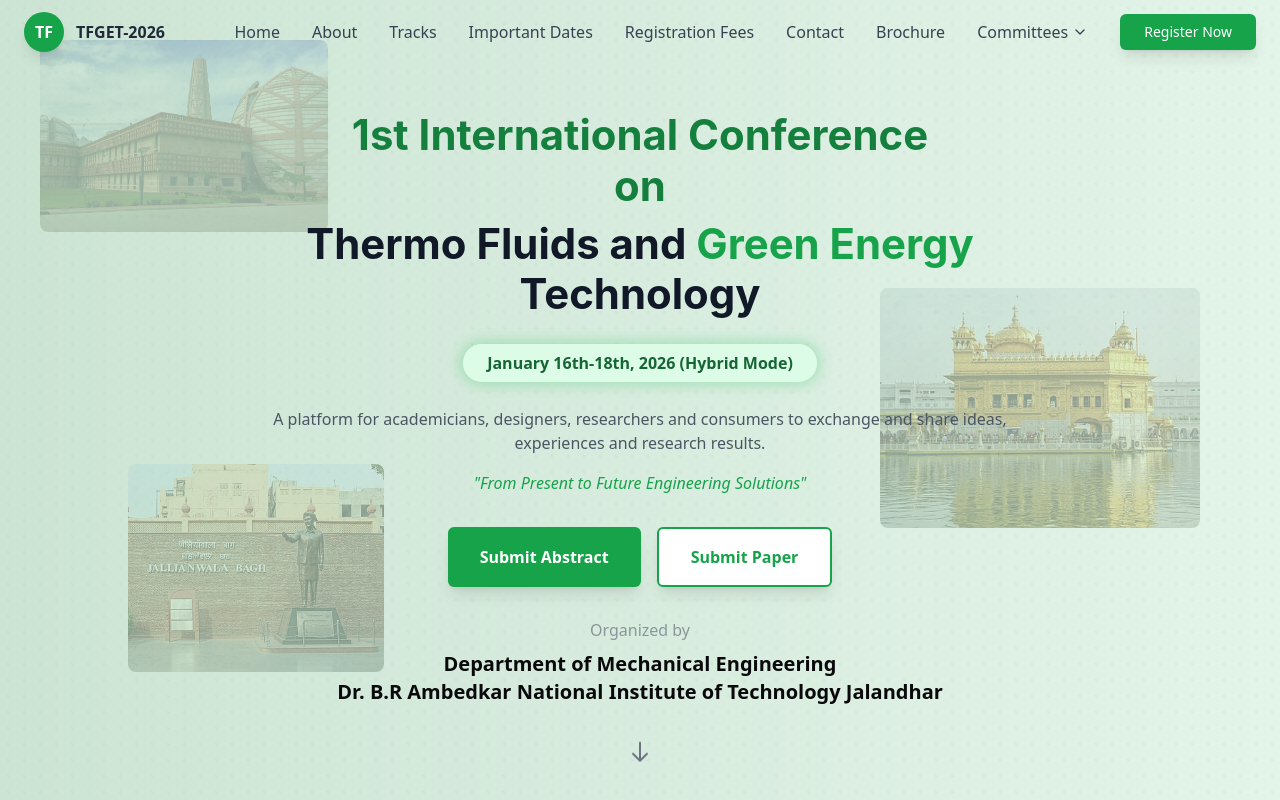
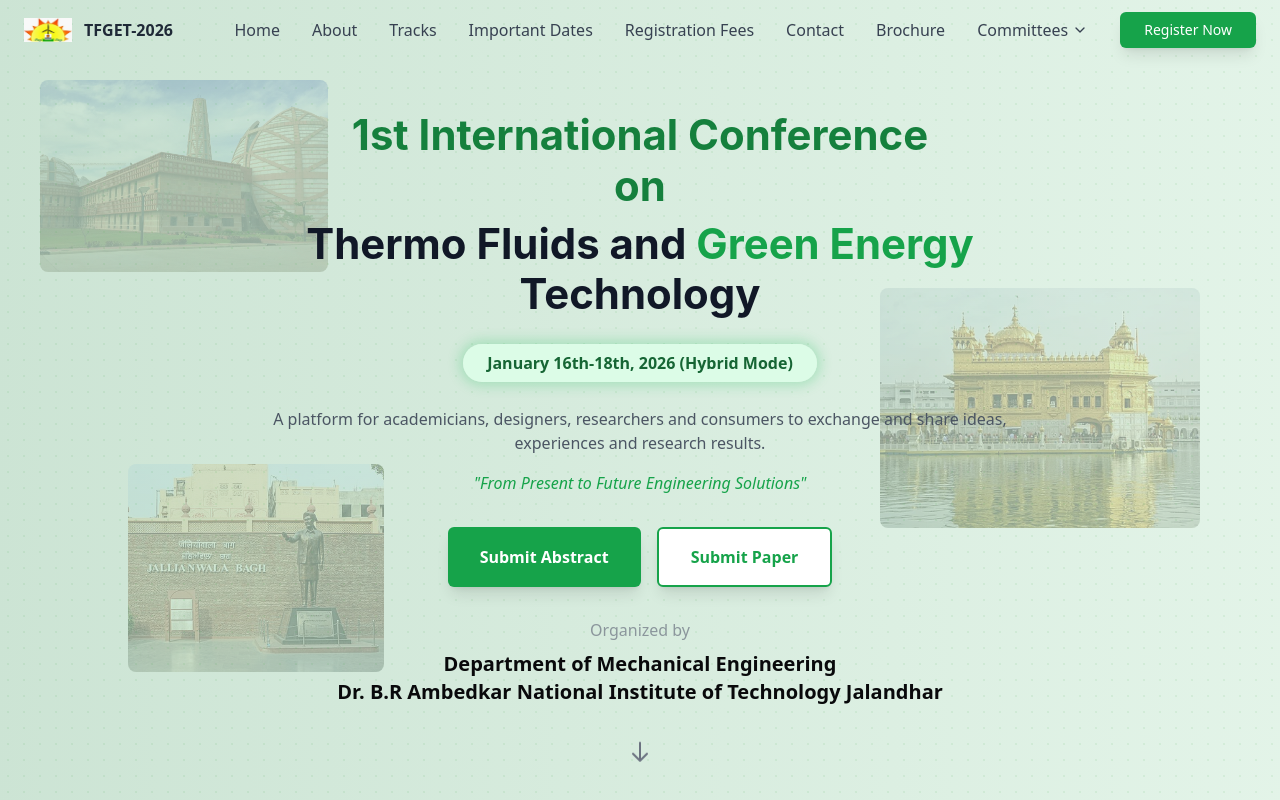
Before and after one commit to JasnoorMaan/me_conf, a React (Vite) app in the folder me_conf/: page / in a window 1280 px wide. Shown: the top 800 px of the page. Built offline with nearby package versions, Linux system fonts and the light colour scheme.

Commit message:
logo-update

```diff
--- a/me_conf/index.html
+++ b/me_conf/index.html
@@ -2,7 +2,7 @@
 <html lang="en">
   <head>
     <meta charset="UTF-8" />
-    <link rel="icon" type="image/svg+xml" href="/vite.svg" />
+    <link rel="icon" type="image" href="/Logo.jpeg" />
     <meta name="viewport" content="width=device-width, initial-scale=1.0" />
     <title>TFGET-26</title>
   </head>
--- a/me_conf/src/components/HeroSection.jsx
+++ b/me_conf/src/components/HeroSection.jsx
@@ -5,7 +5,7 @@
       <section className="relative min-h-screen flex items-center justify-center overflow-hidden pt-20 pb-16">
         {/* Multiple Landing Background Images - Random Placement with Low Opacity */}
         <div
-          className="absolute top-10 left-10 w-72 h-48 bg-cover bg-center bg-no-repeat opacity-30 rounded-lg"
+          className="absolute top-20 left-10 w-72 h-48 bg-cover bg-center bg-no-repeat opacity-30 rounded-lg"
           style={{
             backgroundImage: `url('/landing/Jalandhar.jpeg')`
           }}
--- a/me_conf/src/components/Navbar.jsx
+++ b/me_conf/src/components/Navbar.jsx
@@ -2,6 +2,7 @@
 import { Menu, ChevronDown } from "lucide-react";
 import { Link, useLocation, useNavigate } from "react-router-dom";
 import { Button } from "./ui/Button";
+import logo from "/Logo.jpeg";
 
 const Navbar = () => {
   const [isOpen, setIsOpen] = useState(false);
@@ -78,8 +79,8 @@
         <div className="flex items-center justify-between">
           <div className="flex items-center">
             <Link to="/" className="flex items-center space-x-3 group">
-              <div className="w-10 h-10 rounded-full bg-conf-green-600 flex items-center justify-center shadow-lg group-hover:shadow-xl transition-shadow duration-300">
-                <span className="font-semibold text-white normal-text">TF</span>
+              <div className="">
+                <img src={logo} alt="logo" className="w-12 h-6" />
               </div>
               <span className="normal-text font-semibold text-gray-800 hidden md:inline-block">
                 TFGET-2026
```
Also changed, not shown: me_conf/public/Logo.jpeg (added).
